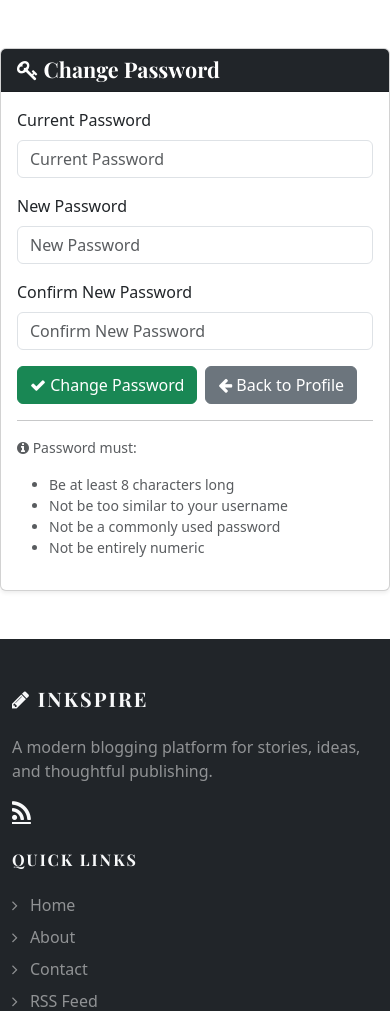
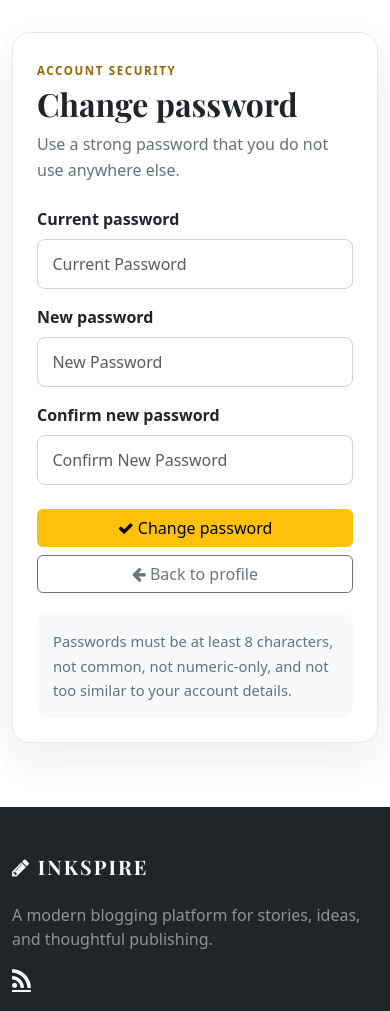
Before and after one commit to kushal-kc15/complete-blogging-system, a Django app: page /profile/change-password/ in a window 390 px wide. Shown: the part 129-1140 px from the top of the page. Run offline with Django 5.2, Linux system fonts and the light colour scheme; a user stored in the database is signed in; data comes from the database, SQL or seed files in the repository; some libraries are stand-ins or nearby versions.

Commit message:
Improve authentication pages and password reset

```diff
--- a/blog_main/settings.py
+++ b/blog_main/settings.py
@@ -186,5 +186,7 @@ DEFAULT_AUTO_FIELD = 'django.db.models.BigAutoField'
 
 # Login/Logout URLs
 LOGIN_URL = 'login'
+
+EMAIL_BACKEND = 'django.core.mail.backends.console.EmailBackend'
 LOGIN_REDIRECT_URL = 'home'
 LOGOUT_REDIRECT_URL = 'home'
--- a/blog_main/static/css/blog.css
+++ b/blog_main/static/css/blog.css
@@ -320,6 +320,184 @@ h1, h2, h3, h4, h5, h6 {
   color: #212529;
 }
 
+/* Account and auth pages */
+.auth-page,
+.account-page {
+  padding: 3.5rem 0 1rem;
+}
+
+.auth-card {
+  width: min(100%, 520px);
+  margin: 0 auto;
+  padding: clamp(1.5rem, 4vw, 2.5rem);
+  border: 1px solid #e6e8eb;
+  border-radius: 18px;
+  background: #fff;
+  box-shadow: 0 16px 40px rgba(20, 24, 28, .08);
+}
+
+.auth-card-wide {
+  width: min(100%, 680px);
+}
+
+.auth-intro {
+  margin-bottom: 1.5rem;
+}
+
+.auth-intro h1 {
+  margin: .35rem 0 .65rem;
+  font-size: clamp(2rem, 5vw, 3rem);
+  line-height: 1.05;
+}
+
+.auth-intro p,
+.auth-switch,
+.auth-note {
+  color: #687079;
+  line-height: 1.65;
+}
+
+.auth-form .form-label {
+  font-weight: 700;
+}
+
+.auth-form input[type="text"],
+.auth-form input[type="email"],
+.auth-form input[type="password"] {
+  display: block;
+  width: 100%;
+  padding: .75rem .9rem;
+  border: 1px solid #ced4da;
+  border-radius: .5rem;
+  background: #fff;
+  color: #212529;
+}
+
+.auth-form input:focus {
+  border-color: #ffc107;
+  outline: 0;
+  box-shadow: 0 0 0 .2rem rgba(255, 193, 7, .18);
+}
+
+.auth-helper a,
+.auth-switch a {
+  color: #9a6500;
+  font-weight: 700;
+  text-decoration: none;
+}
+
+.auth-switch {
+  margin: 1.25rem 0 0;
+  text-align: center;
+}
+
+.auth-note {
+  margin-top: 1.25rem;
+  padding: 1rem;
+  border-radius: 12px;
+  background: #f8f9fa;
+  font-size: .92rem;
+}
+
+.auth-icon {
+  display: inline-flex;
+  width: 58px;
+  height: 58px;
+  margin-bottom: 1rem;
+  align-items: center;
+  justify-content: center;
+  border-radius: 50%;
+  background: #fff3cd;
+  color: #9a6500;
+  font-size: 1.5rem;
+}
+
+.profile-shell {
+  display: grid;
+  grid-template-columns: 320px 1fr;
+  gap: 1.5rem;
+}
+
+.profile-summary,
+.profile-details {
+  padding: clamp(1.5rem, 3vw, 2rem);
+  border: 1px solid #e6e8eb;
+  border-radius: 18px;
+  background: #fff;
+  box-shadow: 0 14px 36px rgba(20, 24, 28, .06);
+}
+
+.profile-summary {
+  text-align: center;
+}
+
+.profile-avatar {
+  width: 140px;
+  height: 140px;
+  margin: 0 auto 1rem;
+  border-radius: 50%;
+  object-fit: cover;
+}
+
+.profile-avatar-fallback {
+  display: flex;
+  align-items: center;
+  justify-content: center;
+  background: #f1f3f5;
+  color: #6c757d;
+  font-size: 3.5rem;
+}
+
+.profile-summary h1 {
+  margin-bottom: .25rem;
+  font-size: 2rem;
+}
+
+.profile-summary p {
+  color: #687079;
+  word-break: break-word;
+}
+
+.profile-list {
+  display: grid;
+  grid-template-columns: 180px 1fr;
+  gap: .95rem 1.25rem;
+  margin-bottom: 2rem;
+}
+
+.profile-list dt {
+  color: #495057;
+  font-weight: 800;
+}
+
+.profile-list dt i {
+  width: 1.2rem;
+  color: #9a6500;
+}
+
+.profile-list dd {
+  margin: 0;
+  color: #242629;
+}
+
+.profile-bio {
+  padding-top: 1.5rem;
+  border-top: 1px solid #e6e8eb;
+}
+
+.profile-bio h3 {
+  font-size: 1.25rem;
+}
+
+.profile-bio p {
+  color: #687079;
+  line-height: 1.7;
+}
+
+.profile-actions {
+  margin-top: 1.5rem;
+}
+
 /* Article detail */
 .article-page { padding-top: 3.5rem; }
 .article-column { padding-right: 3rem; }
@@ -383,6 +561,10 @@ h1, h2, h3, h4, h5, h6 {
     position: static;
   }
 
+  .profile-shell {
+    grid-template-columns: 1fr;
+  }
+
   .article-column { padding-right: 15px; }
   .article-sidebar { margin-top: 3rem; padding-left: 15px; }
 }
@@ -415,6 +597,20 @@ h1, h2, h3, h4, h5, h6 {
     height: 190px;
   }
 
+  .auth-page,
+  .account-page {
+    padding-top: 2rem;
+  }
+
+  .profile-list {
+    grid-template-columns: 1fr;
+    gap: .25rem;
+  }
+
+  .profile-list dd {
+    margin-bottom: .9rem;
+  }
+
   .article-page { padding-top: 2rem; }
   .article-title { font-size: 2.3rem; }
   .article-deck { font-size: 1.05rem; }
--- a/blog_main/urls.py
+++ b/blog_main/urls.py
@@ -19,6 +19,7 @@ from django.urls import path, include
 from . import views
 from django.conf import settings
 from django.conf.urls.static import static
+from django.contrib.auth import views as auth_views
 from blogs import views as BlogsView
 from django.contrib.sitemaps.views import sitemap
 from .sitemaps import BlogSitemap, StaticViewSitemap
@@ -36,6 +37,22 @@ urlpatterns = [
     path('register/', views.Register, name='register'),
     path('login/', views.Login, name='login'),
     path('logout/', views.Logout, name='logout'),
+    path('password-reset/', auth_views.PasswordResetView.as_view(
+        template_name='password_reset_form.html',
+        email_template_name='password_reset_email.html',
+        subject_template_name='password_reset_subject.txt',
+        success_url='/password-reset/done/'
+    ), name='password_reset'),
+    path('password-reset/done/', auth_views.PasswordResetDoneView.as_view(
+        template_name='password_reset_done.html'
+    ), name='password_reset_done'),
+    path('password-reset-confirm/<uidb64>/<token>/', auth_views.PasswordResetConfirmView.as_view(
+        template_name='password_reset_confirm.html',
+        success_url='/password-reset/complete/'
+    ), name='password_reset_confirm'),
+    path('password-reset/complete/', auth_views.PasswordResetCompleteView.as_view(
+        template_name='password_reset_complete.html'
+    ), name='password_reset_complete'),
     path('dashboard/', include('dashboard.urls')),
     path('about/', views.about, name='about'),
     path('contact/', BlogsView.contact, name='contact'),
--- a/templates/change_password.html
+++ b/templates/change_password.html
@@ -1,14 +1,18 @@
 {% extends 'base.html' %}
-{% load crispy_forms_tags %}
+
+{% block title %}Change Password | InkSpire{% endblock %}
+{% block meta_description %}Change your InkSpire account password.{% endblock %}
 
 {% block content %}
-<div class="row justify-content-center">
-  <div class="col-md-6">
-    <div class="card shadow-sm mt-5">
-      <div class="card-header bg-dark text-white">
-        <h4 class="mb-0"><i class="fa fa-key"></i> Change Password</h4>
+<section class="auth-page">
+  <div class="container">
+    <div class="auth-card">
+      <div class="auth-intro">
+        <span class="eyebrow">Account security</span>
+        <h1>Change password</h1>
+        <p>Use a strong password that you do not use anywhere else.</p>
       </div>
-      <div class="card-body">
+
       {% if form.errors %}
       <div class="alert alert-danger">
         <strong>Please correct the errors below:</strong>
@@ -18,50 +22,44 @@
           <li>{{ error }}</li>
           {% endfor %}
           {% endfor %}
+          {% for error in form.non_field_errors %}
+          <li>{{ error }}</li>
+          {% endfor %}
         </ul>
       </div>
       {% endif %}
 
-        <form method="post">
+      <form method="post" class="auth-form">
         {% csrf_token %}
-
         <div class="mb-3">
-            <label class="form-label">Current Password</label>
+          <label for="{{ form.old_password.id_for_label }}" class="form-label">Current password</label>
           {{ form.old_password }}
         </div>
 
         <div class="mb-3">
-            <label class="form-label">New Password</label>
+          <label for="{{ form.new_password1.id_for_label }}" class="form-label">New password</label>
           {{ form.new_password1 }}
         </div>
 
-          <div class="mb-3">
-            <label class="form-label">Confirm New Password</label>
+        <div class="mb-4">
+          <label for="{{ form.new_password2.id_for_label }}" class="form-label">Confirm new password</label>
           {{ form.new_password2 }}
         </div>
 
-          <div class="d-flex gap-2">
-            <button type="submit" class="btn btn-success">
-              <i class="fa fa-check"></i> Change Password
+        <div class="d-grid gap-2">
+          <button type="submit" class="btn btn-warning">
+            <i class="fa fa-check"></i> Change password
           </button>
-            <a href="{% url 'profile' %}" class="btn btn-secondary">
-              <i class="fa fa-arrow-left"></i> Back to Profile
+          <a href="{% url 'profile' %}" class="btn btn-outline-secondary">
+            <i class="fa fa-arrow-left"></i> Back to profile
           </a>
         </div>
       </form>
 
-        <hr>
-        <p class="text-muted small">
-          <i class="fa fa-info-circle"></i> Password must:
-        <ul class="small text-muted">
-          <li>Be at least 8 characters long</li>
-          <li>Not be too similar to your username</li>
-          <li>Not be a commonly used password</li>
-          <li>Not be entirely numeric</li>
-        </ul>
-        </p>
+      <div class="auth-note">
+        Passwords must be at least 8 characters, not common, not numeric-only, and not too similar to your account details.
       </div>
     </div>
   </div>
-</div>
+</section>
 {% endblock %}
--- /dev/null
+++ b/templates/password_reset_email.html
@@ -0,0 +1,6 @@
+You're receiving this email because a password reset was requested for your InkSpire account.
+
+Reset your password:
+{{ protocol }}://{{ domain }}{% url 'password_reset_confirm' uidb64=uid token=token %}
+
+If you did not request this, you can ignore this email.
--- /dev/null
+++ b/templates/password_reset_subject.txt
@@ -0,0 +1 @@
+Reset your InkSpire password
```
Also changed, not shown: templates/login.html (+29 -24 lines), templates/password_reset_complete.html (added, +20 -0 lines), templates/password_reset_confirm.html (added, +53 -0 lines), templates/password_reset_done.html (added, +20 -0 lines), templates/password_reset_form.html (added, +35 -0 lines), templates/profile.html (+53 -60 lines), templates/register.html (+33 -47 lines). Lines whose indentation alone changed are shown as unchanged.
